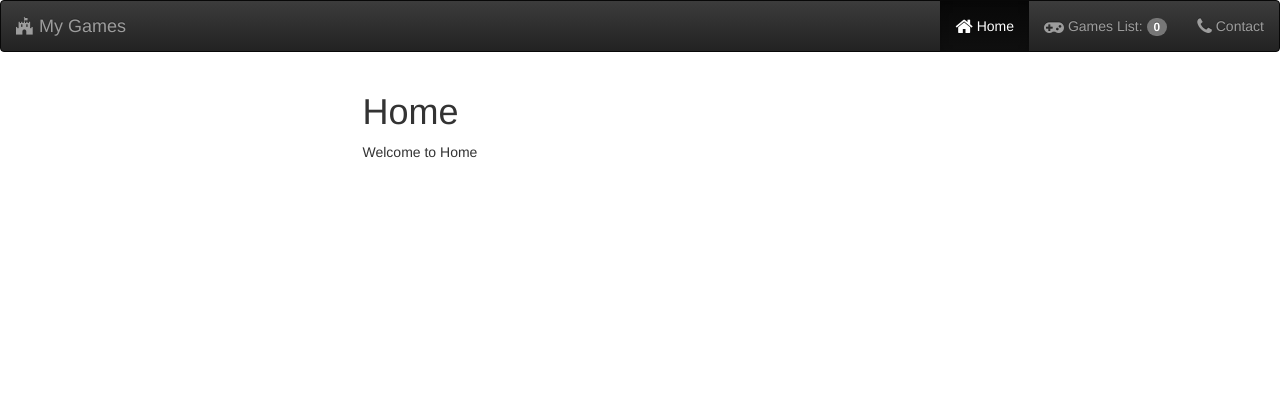
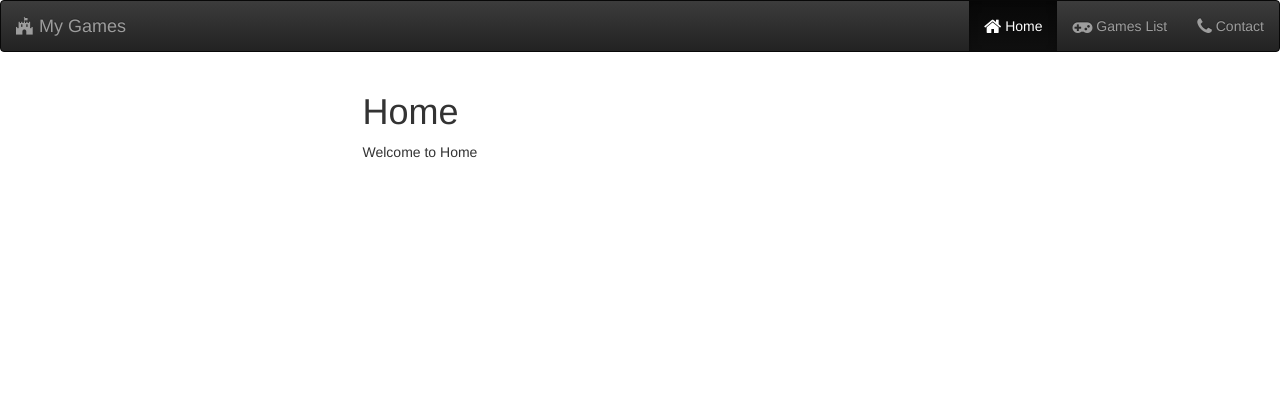
Before and after one commit to CentennialCollege/COMP308-W2017-Lesson5B, a Node server app: page / in a window 1280 px wide. Shown: the top 420 px of the page. Run offline with Node 20, Linux system fonts and the light colour scheme; some libraries are stand-ins or nearby versions.

Commit message:
removed badge from nav

```diff
--- a/server/views/partials/header.ejs
+++ b/server/views/partials/header.ejs
@@ -34,16 +34,11 @@
         <% } %>
         <% if(title == "Games") { %>
          <li class="active"><a href="/games"><i class="fa fa-gamepad fa-lg">
-         </i> Games List: <span class="badge"> <%= games.length %></span> </a></li>
-        <% } else if(title == "Add a new Game" || title == "Game Details") { %>
+         </i> Games List</a></li>
+        <% } else { %>
           <li><a href="/games"><i class="fa fa-gamepad fa-lg">
           </i> Games List</a></li>
-        <% } else { %>
-          <li><a href="/games"><i class="fa fa-gamepad fa-lg">
-          </i> Games List: <span class="badge"> <%= games.length %></span></a></li>
         <% } %>
-
-
 
         <% if(title == "Contact") { %>
           <li class="active"><a href="/contact"><i class="fa fa-phone fa-lg"></i> Contact</a></li>
```
